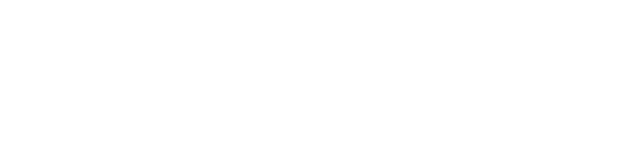
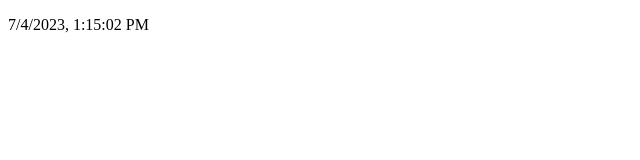
Before and after one commit to acciojob/clock-dhruvk-081, a website: page main.html in a window 1280 px wide. Shown: the whole page, without its empty margins (0-640 px from the left). Drawn offline with Linux system fonts and the light colour scheme.

Commit message:
created a submission

```diff
--- a/main.html
+++ b/main.html
@@ -8,6 +8,7 @@
 
 <body>
 	<!-- the entire body must be written by student -->
+	<p id="date"></p>
     <script type="text/javascript" src="./script.js">
 </script>
 
--- a/script.js
+++ b/script.js
@@ -1 +1,8 @@
 //your JS code here. If required.
+let dateTime = document.querySelector("#date");
+
+
+setInterval(()=>{
+let val = new Date().toLocaleString();
+dateTime.innerHTML = val;
+},1000)
```
